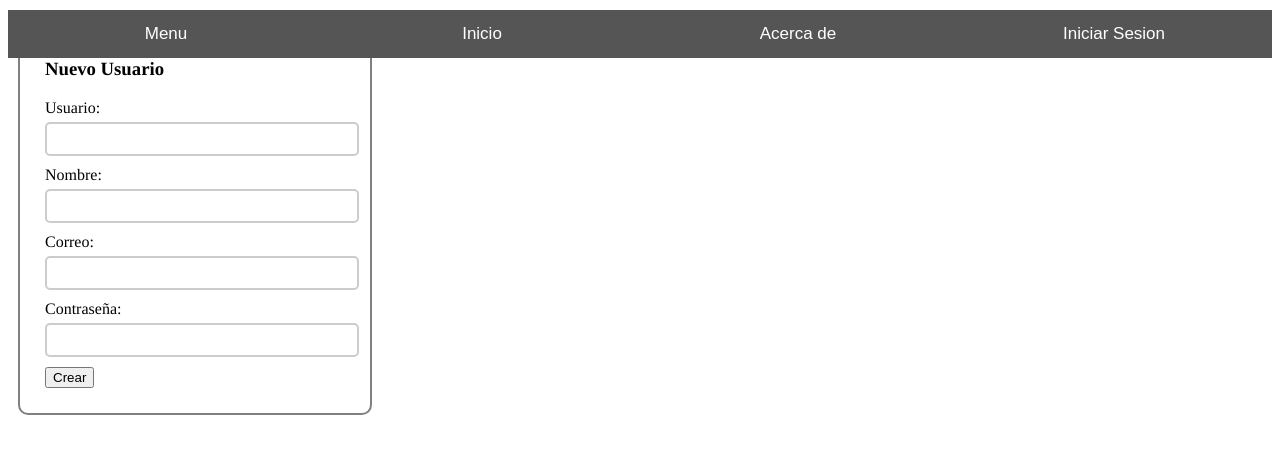
After one commit to LLPlus/ComputacionWeb, a PHP site: page /views/view_create.php in a window 1280 px wide. The commit adds this page. Shown: the top 454 px of the page. Run offline with PHP 8.4, Linux system fonts and the light colour scheme.

Commit message:
Add files via upload

```diff
--- /dev/null
+++ b/views/layout.php
@@ -0,0 +1,89 @@
+
+<!DOCTYPE html>
+<html>
+<head>
+	<title>Estaciones de Radio</title> <!-- Parametros de formato y archivos externos del html -->
+	<meta name="viewport" content="width=device-width, initial-scale=1">
+	<script type="text/javascript" src="../js/menu.js?key=<?php echo time(); ?>"></script>
+	<link rel="stylesheet" type="text/css" href="../estilos/estilo1.css?key=<?php echo time(); ?>" />
+	<script src="https://ajax.googleapis.com/ajax/libs/jquery/3.4.1/jquery.min.js"></script>
+</head>
+<body>
+	<!-- Barra de Navegacion Superior -->
+	<button class="tablink" onclick="openNav()"> Menu </button>
+	<button class="tablink" onclick="changeblock('menurojo', this, '#FF7538','#ff9999')" id="defaultOpen">Inicio</button>
+	<button class="tablink" onclick="changeblock('menuverde', this, '#BEF166','lightgreen')">Acerca de</button>
+	<?php if(isset($_SESSION['name'])) //verifica si hubo alguna entrada de informacion
+		{ ?>
+	<button class="tablink" onclick="changeblock('menuamarillo', this, '#FCD26D','#FFF673')">Añadir Estacion</button>
+		<?php }else{ ?>
+	<button class="tablink" onclick="changeblock('menuazul', this, '#388CFF','lightblue')">Iniciar Sesion</button>
+	<?php }	?>
+
+	<!-- Barra de Navegacion LLateral -->
+	<div id="mySidenav" class="sidenav">
+		<a href="javascript:void(0)" class="closebtn" onclick="closeNav()">&times;</a>
+		<?php session_start();	//inicia la sesion de usuario
+		if(isset($_SESSION['name']) && !empty($_SESSION['name'])) { //revisa que exista informacion en la sesion de usuario
+		?>
+		<!-- Despliega la informacion del usuario,en caso que este iniciado sesion -->
+		<p><?php echo $_SESSION['user'] ?></p>
+		<p><?php echo $_SESSION['fullname'] ?></p>
+		<p><?php echo $_SESSION['mail'] ?></p>
+		<a href='..\controllers\controller.php?option=logout'>Cerrar Sesion</a>
+		<?php } ?>
+		<!-- Despliega los menus -->
+		<a href='..\controllers\controller.php?option=create'>Crear Usuario</a>
+		<a href='..\controllers\controller.php?option=look'>Mirar Estaciones</a>
+		<a href='..\controllers\controller.php?option=test'>Mirar Usuarios</a>
+	</div>
+
+	<!-- Despliegue de cada seccion del menu superior -->
+		<!-- Inicio -->
+	<div id="menurojo" class="tabcontent">
+		<h1>Inicio</h1>
+		<h2>Sistema de subidas de Estaciones de Radio</h2> </br>
+		<h2>Inicia Sesión para subir una estacion</h2> </br>
+		<h2>Puedes crear una cuenta</h2> </br>
+	</div>
+		<!-- Acerca de -->
+	<div id="menuverde" class="tabcontent">
+		<h1>Acerca de</h1>
+		<h2>Computacion en Servidor Web</h2> </br>
+		<h2>Sistema con base de datos para añadir estaciones de radio en una lista</h2> </br>
+		<p>Se valida la autenticacion de usuario, con el cual se puede editar las estaciones de radio en la base de datos</p> </br>
+	</div>
+
+		<!-- Inicio de Sesion -->
+	<div id="menuazul" class="tabcontent">
+		<div class="container">
+			<div class="main">
+				<h3>Iniciar Sesión</h3>
+				<form id="form_id" method="post" name="myform">
+					<label>User Name :</label>
+					<input type="text" name="username" id="username" class="log"/>
+					<label>Password :</label>
+					<input type="password" name="password" id="password" class="log"/>
+					<input type="button" value="Login" id="submit" onclick="validate()"/>
+				</form>
+			</div>
+		</div>
+	</div>
+
+		<!-- Estadion de Radio -->
+	<div id="menuamarillo" class="tabcontent">
+		<div class="container">
+			<div class="main">
+			<h3>Añadir Estación de Radio</h3>
+			<form id="form_id" method="post" name="myform">
+				<label>Descripción: </label>
+				<input type="text" name="name" id="name" class="log"/>
+				<label>Liga :</label>
+				<input type="text" name="web" id="web" class="log"/>
+				<label>Fecha: </label>
+				<input type="submit" value="Crear" id="submit" name="add_button" onclick="validate()"/>
+			</form>
+
+			</div>
+		</div>
+	</div>
--- /dev/null
+++ b/views/view_create.php
@@ -0,0 +1,21 @@
+<!-- Luis Cruz -->
+<!-- Vista para crear un nuevo usuario, desplegara un formulario -->
+
+<!DOCTYPE html>
+<?php require_once("../views/layout.php"); ?>	<!-- se inserta el layout de la vista -->
+	<div class="col-lg-6">
+		<form action="../controllers/controller.php" method="post" class="col-lg-5"> <!-- Es el formulario para registrar un nuevo usuario, una vez que se someta la informacion, correra el controlador para registrar nuevos usuarios a la base de datos -->
+			<div class="container">
+				<div class="main">
+					<h3>Nuevo Usuario</h3>
+					Usuario: <input type="text" name="apodo" class="log"/>
+					Nombre: <input type="text" name="nombre" class="log"/>
+					Correo: <input type="text" name="correo" class="log"/>
+					Contraseña: <input type="password" name="contrasena" class="log"/>
+					<input type="submit" value="Crear" class="btn btn-success" name="insert_button"/>
+				</div>
+			</div>
+		</form>
+	</div>
+</body>
+</html>
--- a/views/view_test.php
+++ b/views/view_test.php
@@ -1,9 +1,8 @@
 <!-- Luis Cruz -->
-<!-- Vista para pruebas, despliega la lista de usuarios -->
+<!-- Despliega la lista de usuarios -->
 
 <!DOCTYPE html>
-<?php $titulo="Testing - Lista de Usuarios"; //variable para el titulo en el layout de las vistas
-require_once("../views/layout_top.php"); ?>	<!-- parte del layout para las vistas -->
+<?php require_once("../views/layout.php"); ?>	<!-- parte del layout para las vistas -->
    <div class="col-lg-6">
 		<hr/>
 		<?php
```
Also changed, not shown: views/view_edit.php (added, +23 -0 lines), views/view_login.php (added, +11 -0 lines), views/view_logout.php (added, +22 -0 lines), views/view_look.php (added, +38 -0 lines), views/view_main.php (added, +15 -0 lines).
